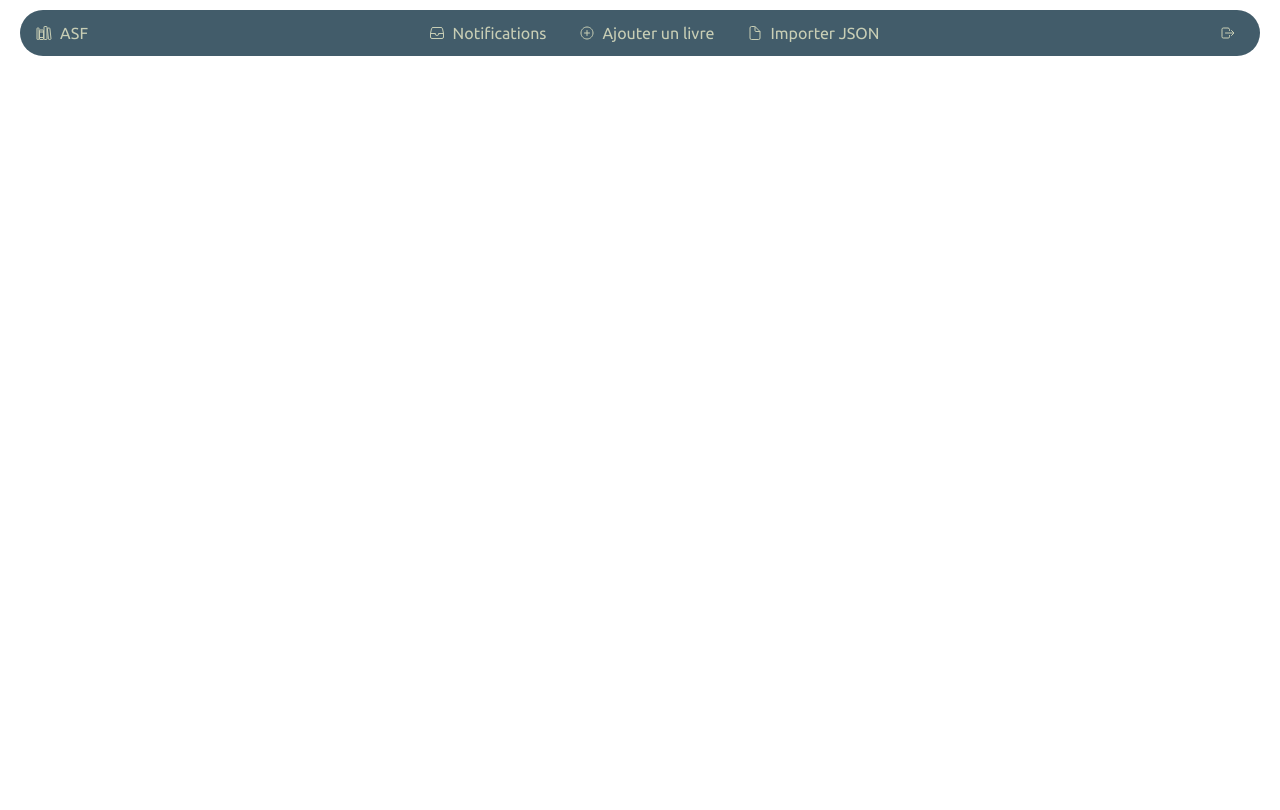
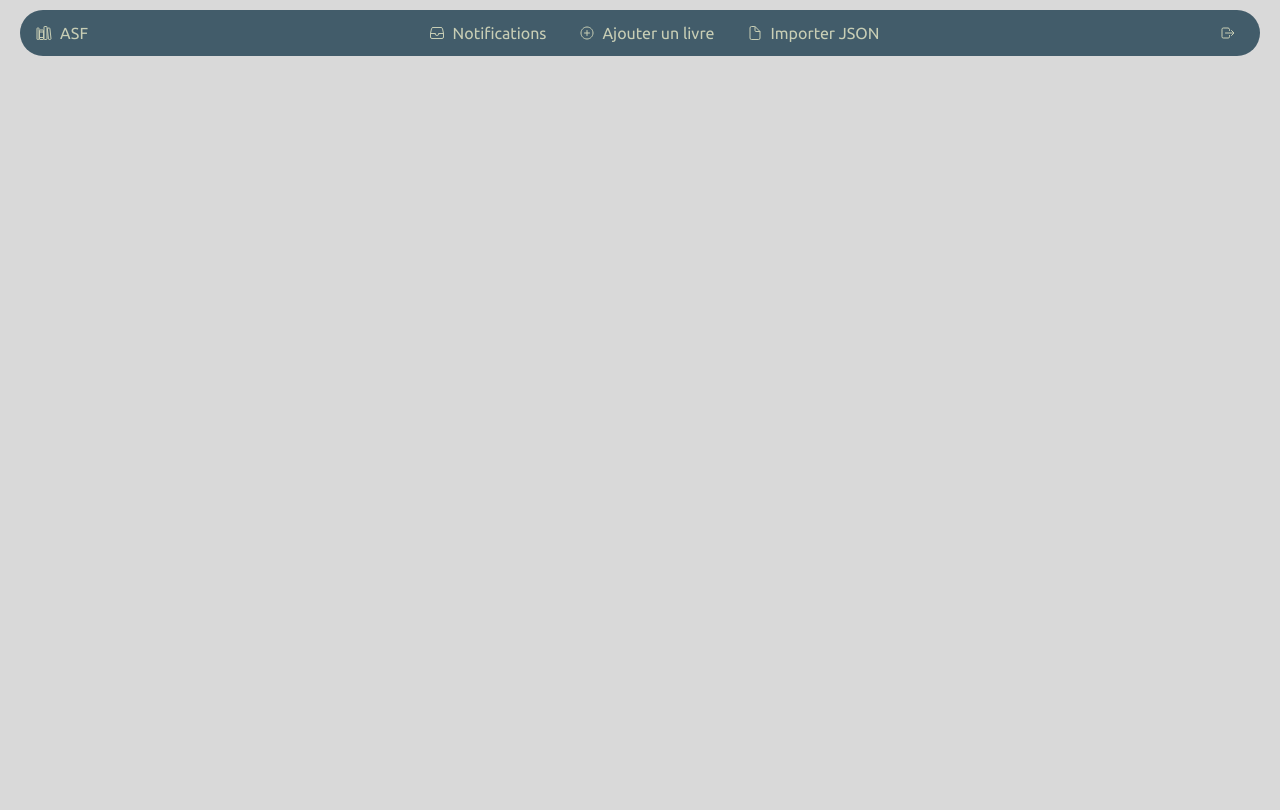
Before and after one commit to nZo95/biblio_version2, a PHP site: page /admin_interface_BBV2/index.html in a window 1280 px wide. Run offline with PHP 8.4, Linux system fonts and the light colour scheme.

Commit message:
Update style.css

```diff
--- a/admin_interface_BBV2/assets/css/style.css
+++ b/admin_interface_BBV2/assets/css/style.css
@@ -19,6 +19,7 @@
 body {
   min-height: 100vh;
   overflow-x: hidden;
+  background-color : var(--Gris);
 }
 
 /* =============== Navigation ================ */
```
